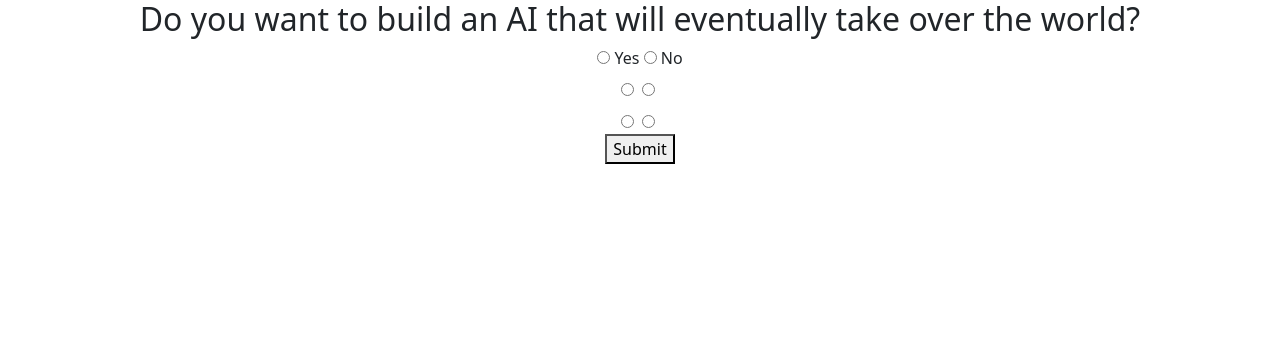
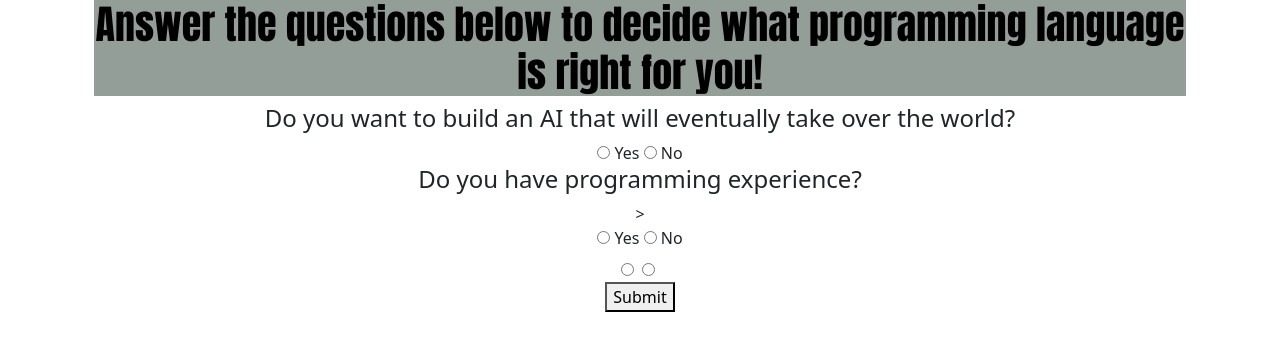
Before and after one commit to Drewrwhite/language-suggest, a plain HTML site: page index.html in a window 1280 px wide. Drawn offline with Linux system fonts and the light colour scheme.

Commit message:
add content to HTML and css styling

```diff
--- a/css/styles.css
+++ b/css/styles.css
@@ -3,6 +3,13 @@
   width: 500px !important;
 }
 
+.jumbotron {
+  color: #000000;
+  font-family: Impact, Haettenschweiler, 'Arial Narrow Bold', sans-serif;
+  background-size: auto;
+  background-color: #949e99;
+}
+
 img {
   width: 500px !important;
 }
--- a/index.html
+++ b/index.html
@@ -8,9 +8,14 @@
 </head>
 <body class="container text-center">
   <div>
+    <div class="container">
+      <div class="jumbotron">
+      <h1>Answer the questions below to decide what programming language is right for you!</h1>
+      </div>
+      </div>
     <form>
       <fieldset>
-        <h2>Do you want to build an AI that will eventually take over the world?</h2>
+        <h4>Do you want to build an AI that will eventually take over the world?</h4>
         <div>
           <input id="yesSkynet" type="radio" name="skynet" value="yes">
           <label for="yesSkynet">Yes</label>
@@ -18,16 +23,15 @@
           <input id="noSkynet" type="radio" name="skynet" value="no">
           <label for="noSkynet">No</label>
         </div>
-        <legend></legend>
+       <h4>Do you have programming experience?</h4>>
         <div>
-          <input id="yesSkynet" type="radio" name="skynet" value="yes">
-          <label for="yesSkynet"></label>
+          <input id="yesExp" type="radio" name="exp" value="yes">
+          <label for="yesExp">Yes</label>
 
-          <input id="noSkynet" type="radio" name="skynet" value="no">
-          <label for="noSkynet"></label>
+          <input id="noExp" type="radio" name="exp" value="no">
+          <label for="noExp">No</label>
         </div>
-
-        <legend></legend>
+        <h4></h4>
         <div>
           <input id="yesSkynet" type="radio" name="skynet" value="yes">
           <label for="yesSkynet"></label>
```
